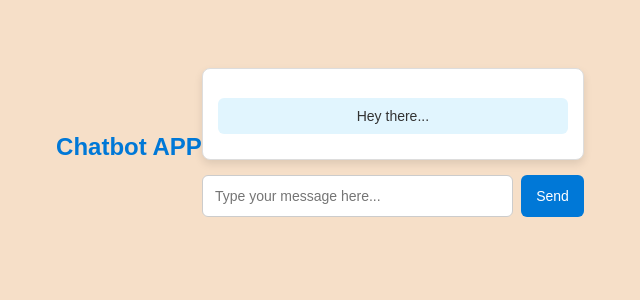
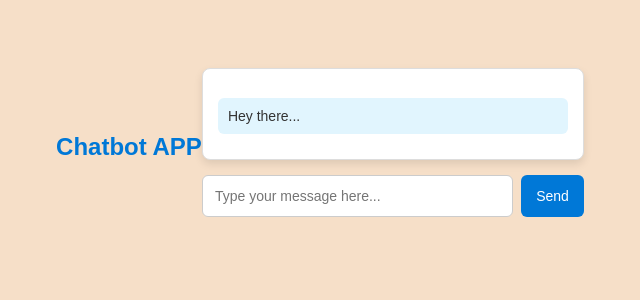
Before and after one commit to Nikhil-Gupta67/Chat_bot, a Django app: page / in a window 1280 px wide. Shown: the part 258-558 px from the top of the page, without its empty margins (320-960 px from the left). Run offline with Django 5.2, Linux system fonts and the light colour scheme; some libraries are stand-ins or nearby versions.

Commit message:
css updated

```diff
--- a/blog/static/style.css
+++ b/blog/static/style.css
@@ -23,11 +23,13 @@ body {
     width: 350px;
     padding: 15px;
     box-shadow: 0 4px 8px rgba(0, 0, 0, 0.1);
+    max-height: 400px;
+    overflow-y: auto;
 }
 /* Chatbot messages */
 .chatbot-message {
     display: flex;
-    justify-content: center;
+    justify-content: flex-start;
     background: #e1f5fe;
     padding: 10px;
     border-radius: 6px;
@@ -80,4 +82,8 @@ h2 {
     font-size: 14px;
     line-height: 25px;
     color:rgb(243, 75, 4);
+    background: #fff3cd;
+    padding: 10px;
+    border-radius: 6px;
+    margin-bottom: 10px;
 }
```
